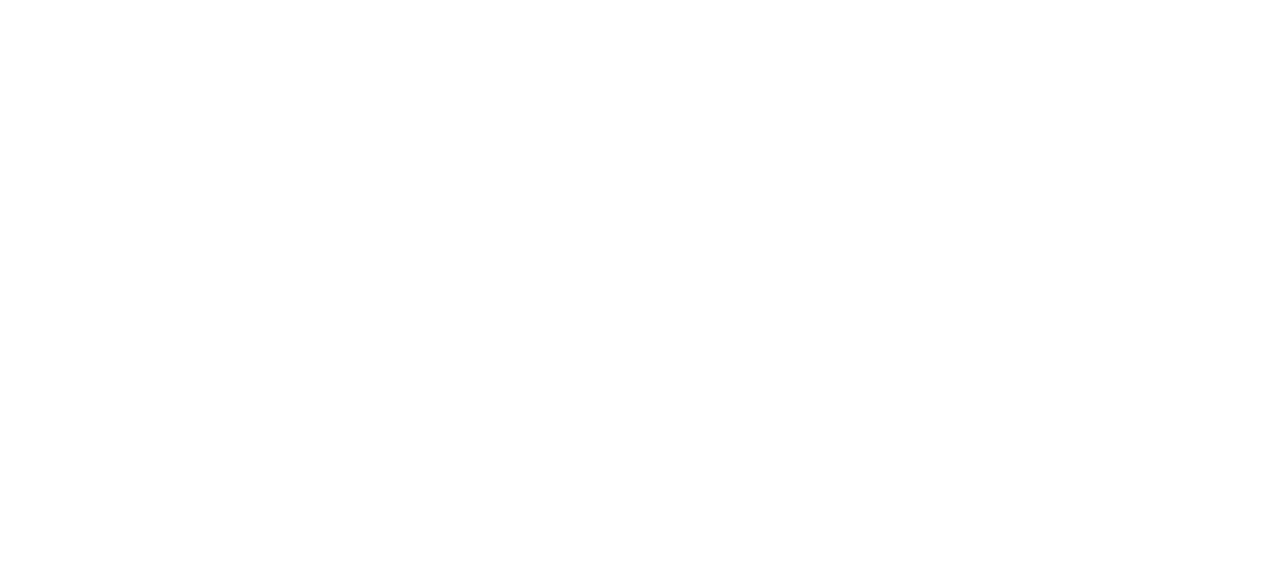
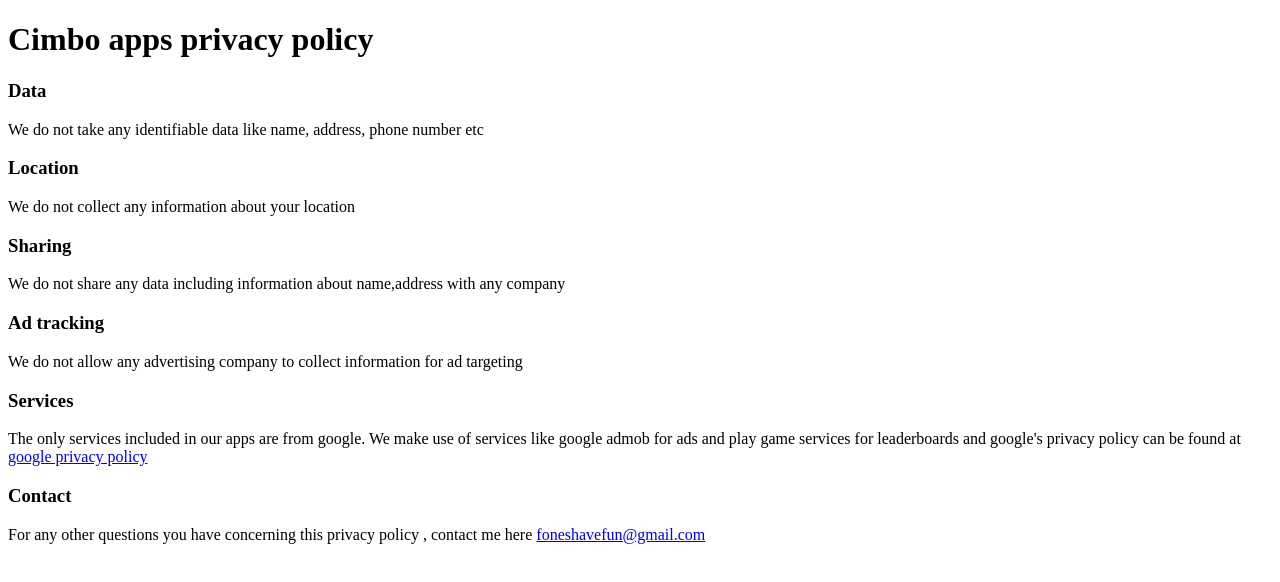
Before and after one commit to cimbo47/cimboprivacypolicy, a plain HTML site: page index.html in a window 1280 px wide. Drawn offline with Linux system fonts and the light colour scheme.

Commit message:
first commit

```diff
--- a/index.html
+++ b/index.html
@@ -4,6 +4,24 @@
 	<title>Privacy Policy</title>
 </head>
 <body>
+	<h1>Cimbo apps privacy policy</h1>
+
+	<h3>Data</h3>
+	<p>We do not take any identifiable data like name, address, phone number etc</p>
+
+	<h3>Location</h3>
+	<p>We do not collect any information about your location</p>
+
+	<h3>Sharing</h3>
+	<p>We do not share any data including information about name,address with any company</p>
+
+	<h3>Ad tracking</h3>
+	<p>We do not allow any advertising company to collect information for ad targeting</p>
+
+	<h3>Services</h3>
+	<p>The only services included in our apps are from google. We make use of services like google admob for ads and play game services for leaderboards and google's privacy policy can be found at <a href="https://policies.google.com/privacy">google privacy policy</a></p>
+	<h3>Contact</h3>
+	<p>For any other questions you have concerning this privacy policy , contact me here <a href="mailto:foneshavefun@gmail.com"> foneshavefun@gmail.com</a></p>
 
 </body>
 </html>
```
